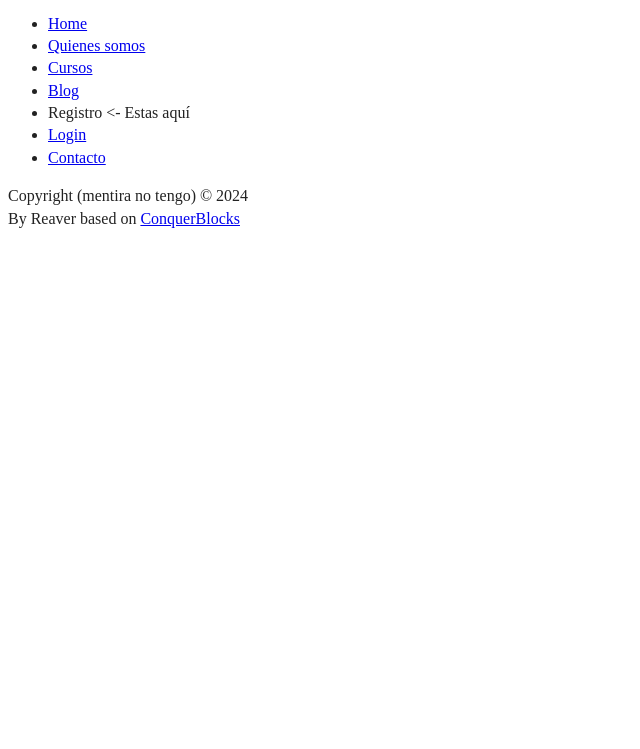
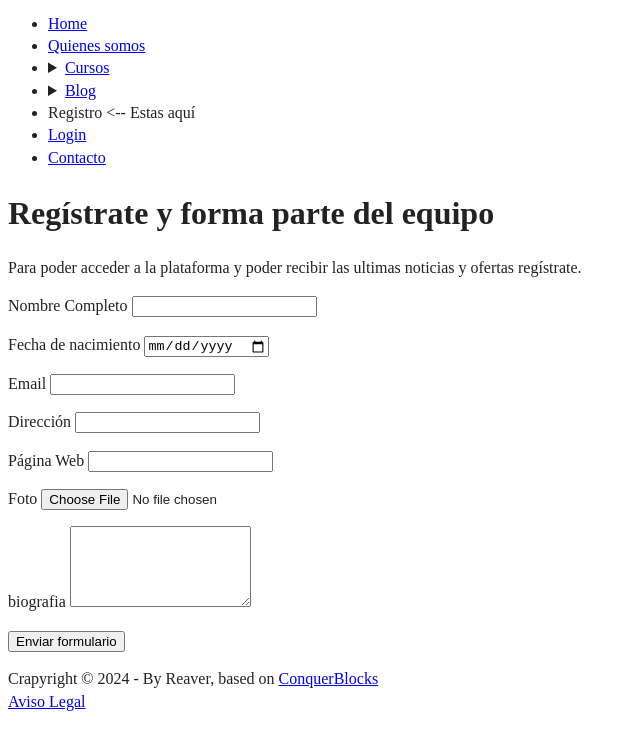
Before and after one commit to Reaver-code/Proyecto-HTML, a website: page registro.html in a window 1280 px wide. Shown: the part 43-792 px from the top of the page, without its empty margins (0-640 px from the left). Drawn offline with Linux system fonts and the light colour scheme.

Commit message:
Pagina de registro completada

```diff
--- a/registro.html
+++ b/registro.html
@@ -25,18 +25,66 @@
       <ul>
         <li><a href="index.html">Home</a></li>
         <li><a href="quienessomos.html">Quienes somos</a></li>
-      <li><a href="cursos.html">Cursos</a></li>
-      <li><a href="blog.html">Blog</a></li>
-      <li>Registro <- Estas aquí</li>
+        <li>
+          <details>
+              <summary><a href="cursos.html">Cursos</a></summary>
+              <ul>
+                  <li><a href="cursos/curso_fullstack.html">Full Stack</a></li>
+                  <li><a href="cursos/curso_ia.html.html">Inteligencia Artificial</a></li>
+              </ul>
+          </details>
+        </li>
+        <li>
+          <details>
+          <summary><a href="blog.html">Blog</a></summary>
+          <ul>
+            <li><a href="articulos/noticia1.html">Desarrollo Full-Stack para perfiles Junior</a></li>
+            <li><a href="articulos/noticia2.html">El Desarrollador Full Stack Marketer: Un Híbrido Innovador en la Era Digital</a></li>
+          </ul>
+          </details>
+        </li>
+        <li>Registro <-- Estas aquí</li>
         <li><a href="login.html">Login</a></li>
         <li><a href="contacto.html">Contacto</a></li>
       </ul>
     </nav>
   </header>
+  <main>
+    <h1>Regístrate y forma parte del equipo</h1>
+      <p>Para poder acceder a la plataforma y poder recibir las ultimas noticias y ofertas regístrate.</p>
+    <form action="post" enctype="multipart/form-data" >
+      <p>
+        <label for="nombre">Nombre Completo</label>
+        <input type="text" name="name" id="name">
+      </p>
+      <p>
+        <label for="nacimiento">Fecha de nacimiento</label>
+        <input type="date" name="nacimiento" id="nacimiento">
+      </p>
+        <label for="email">Email</label>
+        <input type="email" name="email" id="email">
+      <p>
+        <label for="direccion">Dirección</label>
+        <input type="text" name="direccion" id="direccion">
+      </p>
+      <p>
+        <label for="web">Página Web</label>
+        <input type="url" name="url" id="url">
+      </p>
+      <p>
+        <label for="foto">Foto</label>
+        <input type="file" name="foto" id="foto">
+      </p>
+      <p>
+        <label for="biografia">biografia</label>
+        <textarea name="biografia" id="biografia" col="30" rows="5"></textarea>
+      </p>
+      <p><button>Enviar formulario</button></p>
+    </form>
+</main>
   <footer>
-    <p>
-      Copyright (mentira no tengo) © 2024 <br>
-      By Reaver based on <a href="https://www.conquerblocks.com/">ConquerBlocks</a>
+    <p>Crapyright © 2024 - By Reaver, based on <a href="https://www.conquerblocks.com/" target="_blank">ConquerBlocks</a> <br>
+    <a href="aviso-legal.html">Aviso Legal</a>
     </p>
   </footer>
 </body>
```
Also changed, not shown: blog.html (+1 -1 lines), index.html (+2 -3 lines). Lines whose indentation alone changed are shown as unchanged.
